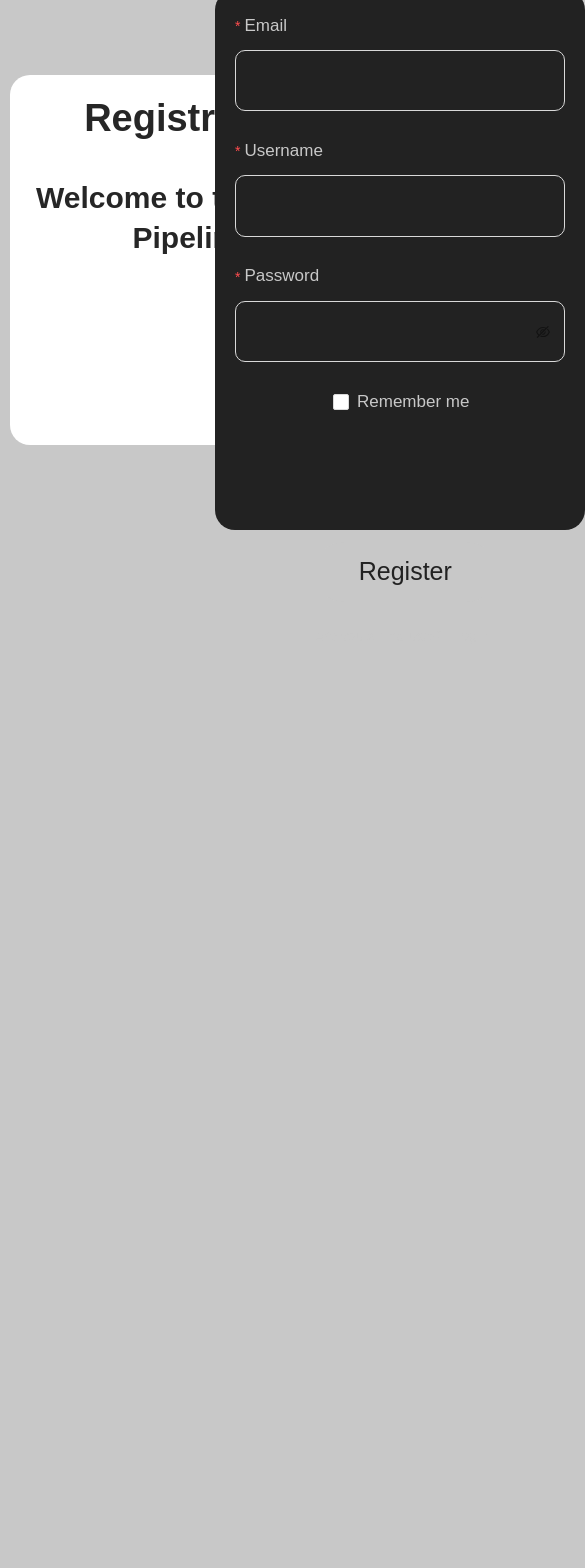
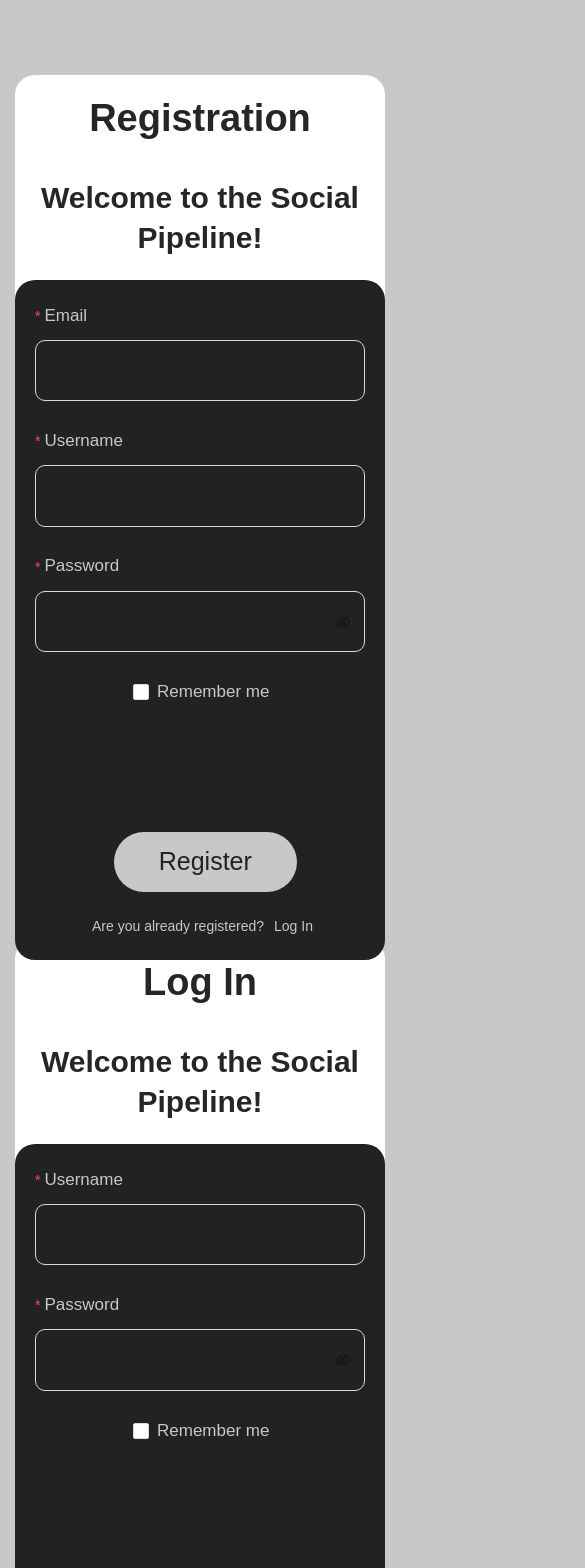
Before and after one commit to NKolosov097/Social-Pipeline, a React (Create React App) app: page /login in a window 390 px wide. Shown: the top 1568 px of the page, 585 px wide, since content can reach past the window. Before the commit the page ends 864 px from the top, so only its background shows below. Built offline with nearby package versions, Linux system fonts and the light colour scheme.

Commit message:
#2 fix: adaptive layout

```diff
--- a/package.json
+++ b/package.json
@@ -10,6 +10,7 @@
         "antd": "^4.20.2",
         "react": "^18.1.0",
         "react-dom": "^18.1.0",
+        "react-router-dom": "^6.3.0",
         "react-scripts": "5.0.1",
         "styled-components": "^5.3.5",
         "web-vitals": "^2.1.4"
--- a/src/App.jsx
+++ b/src/App.jsx
@@ -3,10 +3,11 @@ import styled from 'styled-components';
 import 'antd/dist/antd.css';
 import './index.css';
 
-import Login from './components/authentication/login/Login.js';
-import Registration from './components/authentication/registration/Registration.js';
-import Login2 from './components/authentication/Login2.jsx';
-import Registration2 from './components/authentication/Registration2.jsx';
+import Login from './components/authentication/Login.jsx';
+import Registration from './components/authentication/Registration.jsx';
+// import { Layout } from 'antd';
+
+import { Routes, Route } from 'react-router';
 
 const Wrapper = styled.section`
   display: flex;
@@ -19,12 +20,18 @@ const Wrapper = styled.section`
 
 function App() {
   return (
-    <Wrapper>
-      {/* <Login2></Login2> */}
-      <Registration2></Registration2>
-      {/* <Login></Login>*/}
-      {/* <Registration></Registration> */}
-    </Wrapper>
+    <>
+      <Wrapper>
+        {/* <Login /> */}
+        <Registration />
+      </Wrapper>
+      {/* <BrowserRouter> */}
+      <Routes>
+        <Route path="login" element={<Login />} />
+        <Route path="registration" element={<Registration />} />
+      </Routes>
+      {/* </BrowserRouter> */}
+    </>
   );
 }
 
--- a/src/components/authentication/Css.module.css
+++ b/src/components/authentication/Css.module.css
@@ -1,5 +1,6 @@
 /* Total options */
 input {
+    padding: 20px;
     background: transparent !important;
     font-size: 17px !important;
     color: #fff !important;
@@ -86,6 +87,10 @@ button {
     border-radius: 20px;
   }
 
+  .wrapper__input {
+    overflow: hidden;
+  }
+
   .form__input {
     padding: 14px;
     background: transparent !important;
@@ -156,7 +161,7 @@ button {
     border: none !important;
     text-shadow: none !important;
     margin: 5px 10px;
-    left: 70px;
+    left: 47px;
 
     bottom: -140px !important;
   }
@@ -172,7 +177,7 @@ button {
 
 
   /* Media requests */
-  @media (max-width: 775px ){
+  @media (max-width: 775px){
     .container {
         margin-right: 70px;
     }
@@ -192,8 +197,14 @@ button {
 
     .form__aut {
         left: auto;
-        top: 470px;
+        top: 430px;
         height: 480px;
+    }
+
+    .form__aut__regist {
+        left: auto;
+        top: 430px;
+        height: 550px;
     }
 
     input {
@@ -204,27 +215,21 @@ button {
 }
 
   @media (max-width: 575px) {
-    .wrapper__form {
-        left: 35px !important;
-    }
-
     .form__aut {
         height: 550px;
     }
-}
 
-@media (max-width: 415px) and (max-width: 897px) {
-    .wrapper__form {
-        left: 35px !important;
+    .form__aut__regist {
+        height: 680px;
     }
 }
 
 @media (max-width: 376px) {
-    .wrapper__form {
-        left: 50px !important;
+    .form__aut {
+        top: 430px;
     }
 
-    .form__aut {
-        top: 370px;
+    .form__aut__regist {
+        top: 430px;
     }
 }
--- a/src/components/authentication/Registration2.jsx
+++ b/src/components/authentication/Login.jsx
@@ -1,23 +1,22 @@
 import React from 'react';
-import 'antd/dist/antd.css';
 import styles from './Css.module.css';
 import styled from 'styled-components';
+import 'antd/dist/antd.css';
 import { Form, Col, Row, Input, Button as ButtonLib, Checkbox } from 'antd';
 import { Typography } from 'antd';
+import { Link } from 'react-router-dom';
+// import Registration from './Registration.jsx';
 
-const { Title, Paragraph, Text } = Typography;
+const { Title, Paragraph } = Typography;
 const Button = styled(ButtonLib)`
   bottom: -100px;
   color: #222;
   background: rgb(200, 200, 200);
   border-radius: 10px;
   border: rgb(200, 200, 200);
-
-  text-shadow: 0px 15px 5px rgba(0, 0, 0, 0.1), 10px 20px 5px rgba(0, 0, 0, 0.05),
-    -10px 20px 5px rgba(0, 0, 0, 0.05);
 `;
 
-const App = (props) => {
+const Login = (props) => {
   const onFinish = (values) => {
     console.log('Success:', values);
   };
@@ -44,7 +43,7 @@ const App = (props) => {
             <Row>
               <Col offset="0" className={styles.info__container}>
                 <Form.Item className={styles.info__item}>
-                  <Title level={1}>Registration</Title>
+                  <Title level={1}>Log In</Title>
                   <Title level={2}>Welcome to the Social Pipeline!</Title>
                 </Form.Item>
               </Col>
@@ -52,7 +51,7 @@ const App = (props) => {
             </Row>
           </Form.Item>
           <Form.Item
-            className={styles.form__aut__regist}
+            className={styles.form__aut}
             name="basic"
             initialValues={{
               remember: true,
@@ -61,21 +60,6 @@ const App = (props) => {
             onFinishFailed={onFinishFailed}
             autoComplete="off"
           >
-            <Form.Item
-              label="Email"
-              name="Email"
-              rules={[
-                {
-                  required: true,
-                  message: 'Please input your Email!',
-                },
-              ]}
-            >
-              <Row offset="24">
-                <Input autoComplete="new-email" className={styles.form__input} />
-              </Row>
-            </Form.Item>
-
             <Form.Item
               label="Username"
               name="username"
@@ -87,7 +71,7 @@ const App = (props) => {
               ]}
             >
               <Row offset="24">
-                <Input autoComplete="new-username" className={styles.form__input} />
+                <Input autoComplete="new-password" className={styles.form__input} />
               </Row>
             </Form.Item>
 
@@ -124,16 +108,16 @@ const App = (props) => {
               <Button
                 size="large"
                 type="text"
-                className={styles.authentication__submit__regist}
+                className={styles.authentication__submit}
                 htmlType="submit"
               >
-                Register
+                Log In
               </Button>
             </Form.Item>
-            <Paragraph className={styles.field__register__regist}>
+            <Paragraph className={styles.field__register}>
               Are you a new user?
               <Button className={styles.button__register} type="link">
-                Log In
+                <Link to="/registration">Register</Link>
               </Button>
             </Paragraph>
           </Form.Item>
@@ -143,4 +127,4 @@ const App = (props) => {
   );
 };
 
-export default App;
+export default Login;
--- a/src/components/authentication/Login2.jsx
+++ b/src/components/authentication/Registration.jsx
@@ -1,23 +1,22 @@
 import React from 'react';
-import 'antd/dist/antd.css';
 import styles from './Css.module.css';
 import styled from 'styled-components';
+import 'antd/dist/antd.css';
 import { Form, Col, Row, Input, Button as ButtonLib, Checkbox } from 'antd';
 import { Typography } from 'antd';
+import { Link } from 'react-router-dom';
+// import Login from './Login.jsx';
 
-const { Title, Paragraph, Text } = Typography;
+const { Title, Paragraph } = Typography;
 const Button = styled(ButtonLib)`
   bottom: -100px;
   color: #222;
   background: rgb(200, 200, 200);
   border-radius: 10px;
   border: rgb(200, 200, 200);
-
-  text-shadow: 0px 15px 5px rgba(0, 0, 0, 0.1), 10px 20px 5px rgba(0, 0, 0, 0.05),
-    -10px 20px 5px rgba(0, 0, 0, 0.05);
 `;
 
-const App = (props) => {
+const Registration = (props) => {
   const onFinish = (values) => {
     console.log('Success:', values);
   };
@@ -44,7 +43,7 @@ const App = (props) => {
             <Row>
               <Col offset="0" className={styles.info__container}>
                 <Form.Item className={styles.info__item}>
-                  <Title level={1}>Log In</Title>
+                  <Title level={1}>Registration</Title>
                   <Title level={2}>Welcome to the Social Pipeline!</Title>
                 </Form.Item>
               </Col>
@@ -52,7 +51,7 @@ const App = (props) => {
             </Row>
           </Form.Item>
           <Form.Item
-            className={styles.form__aut}
+            className={styles.form__aut__regist}
             name="basic"
             initialValues={{
               remember: true,
@@ -61,6 +60,20 @@ const App = (props) => {
             onFinishFailed={onFinishFailed}
             autoComplete="off"
           >
+            <Form.Item
+              label="Email"
+              name="Email"
+              rules={[
+                {
+                  required: true,
+                  message: 'Please input your Email!',
+                },
+              ]}
+            >
+              <Row offset="24">
+                <Input autoComplete="new-email" className={styles.form__input} />
+              </Row>
+            </Form.Item>
             <Form.Item
               label="Username"
               name="username"
@@ -72,7 +85,7 @@ const App = (props) => {
               ]}
             >
               <Row offset="24">
-                <Input autoComplete="new-password" className={styles.form__input} />
+                <Input autoComplete="new-username" className={styles.form__input} />
               </Row>
             </Form.Item>
 
@@ -109,16 +122,16 @@ const App = (props) => {
               <Button
                 size="large"
                 type="text"
-                className={styles.authentication__submit}
+                className={styles.authentication__submit__regist}
                 htmlType="submit"
               >
-                Log In
+                Register
               </Button>
             </Form.Item>
-            <Paragraph className={styles.field__register}>
-              Are you a new user?
+            <Paragraph className={styles.field__register__regist}>
+              Are you already registered?
               <Button className={styles.button__register} type="link">
-                Register
+                <Link to="/login">Log In</Link>
               </Button>
             </Paragraph>
           </Form.Item>
@@ -128,4 +141,4 @@ const App = (props) => {
   );
 };
 
-export default App;
+export default Registration;
--- a/src/components/authentication/login/Login.js
+++ /dev/null
@@ -1,45 +0,0 @@
-/* eslint-disable jsx-a11y/label-has-associated-control */
-import React from 'react';
-import './login.css';
-import '../../../index.css';
-
-function Login(props) {
-  return (
-    <>
-      <div className="container">
-        {/* <h1 className="logo">System</h1> */}
-
-        {/* <div className="wrapper"> */}
-        <div className="info__block">
-          <div className="info__description">
-            <h2 className="info__title">Login</h2>
-            <p className="info__text">Welcome to the</p>
-            <p className="info__text__after">Social Pipeline!</p>
-          </div>
-        </div>
-        <div className="authentication__block">
-          <label for="username">Username</label>
-          <input type="text" id="username" />
-          <label for="password">Password</label>
-          <input type="password" id="password" />
-          <div className="authentication__submit__wrapper">
-            <input className="authentication__submit" type="submit" id="log__in" value="Log In" />
-          </div>
-          <div className="register__wrapper">
-            <div className="register__field">
-              <span className="register__caption">
-                Are you a new user?
-                <a href className="button__register">
-                  Register
-                </a>
-              </span>
-            </div>
-          </div>
-        </div>
-      </div>
-      {/* </div> */}
-    </>
-  );
-}
-
-export default Login;
--- a/src/components/authentication/login/login.css
+++ /dev/null
@@ -1,167 +0,0 @@
-  /* Login */
-  .wrapper {
-    position: absolute;
-    transform: translate(-50%, -50%);
-    display: flex;
-    flex-wrap: wrap;
-    justify-content: center;
-    align-items: center;
-  }
-
-  .info__block {
-      position: relative;
-      display: flex;
-  }
-
-  .info__description {
-    /* flex-wrap: wrap; ??? */
-    position: absolute;
-    background: #fff;
-    padding: 20px;
-    border-radius: 20px;
-
-    width: 650px;
-    height: 370px;
-    transform: translate(-50%, -50%);
-
-    -webkit-box-shadow: 4px 5px 15px -7px #606060;
-    box-shadow: 4px 5px 15px -7px #606060;
-  }
-
-  .info__title {
-    position: absolute;
-    left: calc(150px + 10px); /* 150px получается путем вычитания width authentication__block из width info__description, а 10px из padding */
-    top: 40px;
-    transform: translateX(-50%);
-
-    font-weight: 600;
-    font-size: 40px;
-    color: #222;
-  }
-
-  .info__text {
-    /* display: flex; ??? */
-    position: absolute;
-    left: calc(150px + 10px);
-    top: 165px; /* 165px получается путем деления heigth info__description на 2 */
-    transform: translateX(-50%);
-
-    font-size: 30px;
-    color: #222;
-  }
-
-  .info__text__after {
-    /* display: flex; */
-    position: absolute;
-    left: calc(150px + 10px);
-    top: 205px;
-    transform: translateX(-50%);
-
-    font-size: 30px;
-    color: #222;
-  }
-
-
-  /* Authentication block */
-  .authentication__block {
-    display: flex;
-    flex-wrap: wrap;
-    background: #222;
-    padding: 20px;
-    border-radius: 20px;
-
-    width: 350px;
-    height: 450px;
-
-    position: absolute;
-    transform: translateX(50%);
-    -webkit-box-shadow: 4px 5px 15px -7px #606060;
-    box-shadow: 4px 5px 15px -7px #606060;
-  }
-
-  .registration__block {
-      height: 600px;
-  }
-
-  label {
-    /* margin: 1vh; */
-    display: block;
-    font-size: 20px;
-    color: rgb(200, 200, 200);
-  }
-
-  input {
-    margin-bottom: 15px;
-    padding: 15px;
-    /* background: transparent; */
-    border: 0;
-    border-radius: 20px;
-    outline: none !important;
-    width: 100%;
-    line-height: 1;
-  }
-
-  .authentication__submit__wrapper {
-    width: 100%;
-  }
-
-  .authentication__submit {
-    color: #222;
-    width: calc(50% + 25px);
-    padding: 20px;
-    margin-top: 45px;
-    display: block;
-    cursor: pointer;
-    font-size: 25px;
-
-    transform: translateX(calc(50% - 25px));
-    transition: all 300ms ease;
-  }
-
-  .authentication__submit:hover {
-    color: #000;
-    background: rgb(200, 200, 200);
-  }
-
-  .authentication__submit:active {
-    color: #222;
-    background: rgb(200, 200, 200);
-    -webkit-box-shadow: 4px 5px 15px -7px #606060;
-    box-shadow: 4px 5px 15px -7px #606060;
-  }
-
-  .authentication__username {
-    width: 90%;
-    border-radius: 20px;
-    padding: 20px;
-  }
-
-  .register__wrapper {
-    display: flex;
-    margin: auto;
-    padding: 0;
-  }
-
-  .register__field {
-    background: transparent;
-    color: rgb(200, 200, 200);
-    font-size: 15px;
-    margin: 5px 10px;
-    padding: 5px 10px;
-    justify-content: space-between;
-
-    left: 50%;
-    /* transform: translate(calc(-50% - 10px), 0%); надо разобраться почему нажо отнимать 10px... */
-    width: 100%;
-  }
-
-  .register__caption {
-    display: block;
-  }
-
-  .button__register {
-    display: inline-block;
-    text-decoration: none;
-    color: rgb(200, 200, 200);
-    margin: 5px 10px;
-  }
--- a/src/components/authentication/registration/Registration.js
+++ /dev/null
@@ -1,54 +0,0 @@
-/* eslint-disable jsx-a11y/label-has-associated-control */
-import React from 'react';
-import '../login/login.css';
-import '../../../index.css';
-
-function Registration(props) {
-  return (
-    <>
-      <div className="container">
-        {/* <h1 className="logo">System</h1> */}
-
-        {/* <div className="wrapper"> */}
-        <div className="info__block">
-          <div className="info__description">
-            <h2 className="info__title">Registration</h2>
-            <p className="info__text">Welcome to the</p>
-            <p className="info__text__after">Social Pipeline!</p>
-          </div>
-        </div>
-        <div className="authentication__block registration__block">
-          <label for="email">Email</label>
-          <input type="text" id="email" />
-          <label for="username">Username</label>
-          <input type="text" id="username" />
-          <label for="password">Password</label>
-          <input type="password" id="password" />
-          <label for="password">Confirm password</label>
-          <input type="password" id="confirm__password" />
-          <div className="authentication__submit__wrapper">
-            <input
-              className="authentication__submit"
-              type="submit"
-              id="registration"
-              value="Register"
-            />
-          </div>
-          <div className="register__wrapper">
-            <div className="register__field">
-              <span className="register__caption">
-                Are you already registered?
-                <a href="../login/Login.js" className="button__register">
-                  Log In
-                </a>
-              </span>
-            </div>
-          </div>
-        </div>
-      </div>
-      {/* </div> */}
-    </>
-  );
-}
-
-export default Registration;
--- a/src/index.jsx
+++ b/src/index.jsx
@@ -1,10 +1,14 @@
 import React from 'react';
 import ReactDOM from 'react-dom/client';
+import { BrowserRouter } from 'react-router-dom';
+
 import App from './App';
 
 const root = ReactDOM.createRoot(document.getElementById('root'));
 root.render(
   <React.StrictMode>
-    <App />
+    <BrowserRouter>
+      <App />
+    </BrowserRouter>
   </React.StrictMode>,
 );
```
Also changed, not shown: src/components/Layout.jsx (added, +12 -0 lines), src/components/authentication/registration/registration.css (deleted), 1 other file (tests, documents, lock files or other folders). Lines whose indentation alone changed are shown as unchanged.
